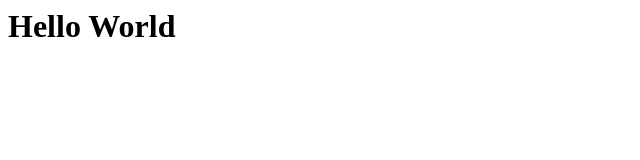
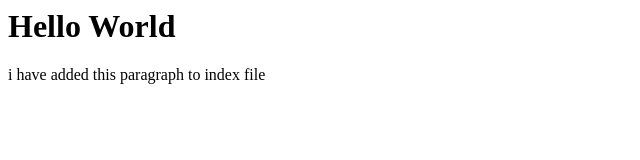
Before and after one commit to AnaliApps/git-practice, a plain HTML site: page index.html in a window 1280 px wide. Shown: the whole page, without its empty margins (0-640 px from the left). Drawn offline with Linux system fonts and the light colour scheme.

Commit message:
i have added a paragraph element

```diff
--- a/index.html
+++ b/index.html
@@ -7,5 +7,6 @@
 </head>
 <body>
     <h1>Hello World</h1>
+    <p>i have added this paragraph to index file</p>
 </body>
 </html>
```
